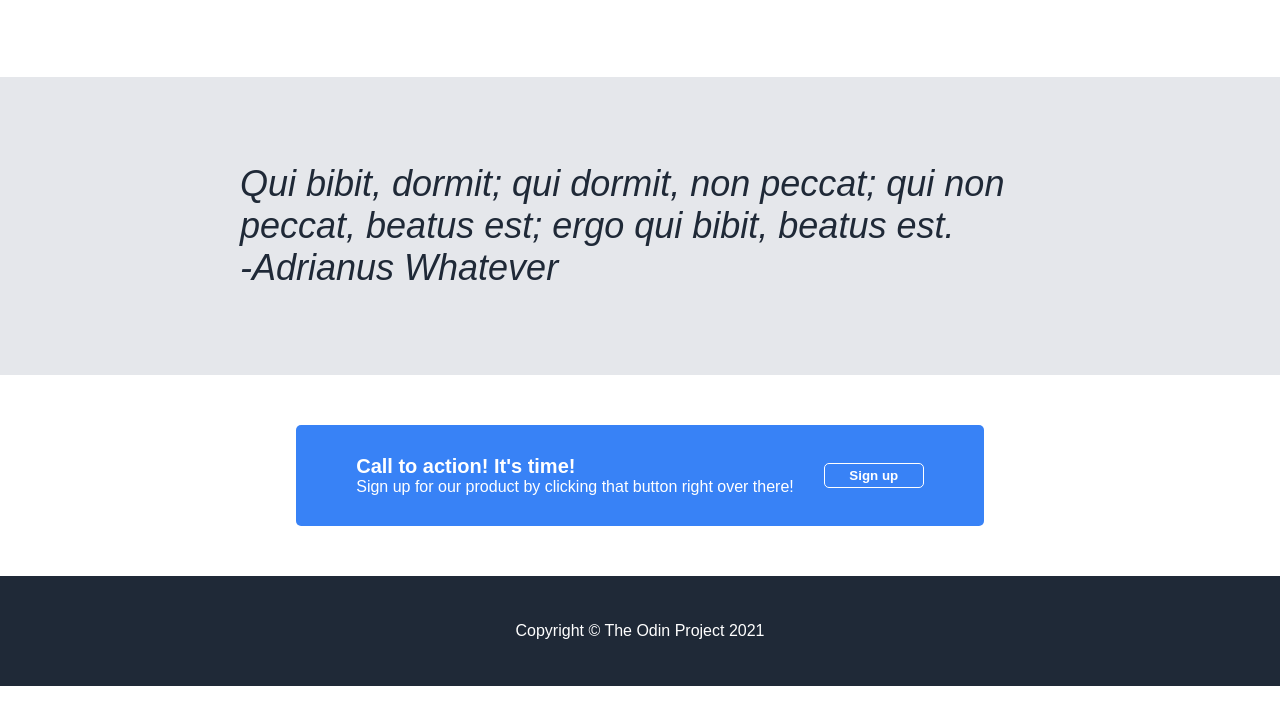
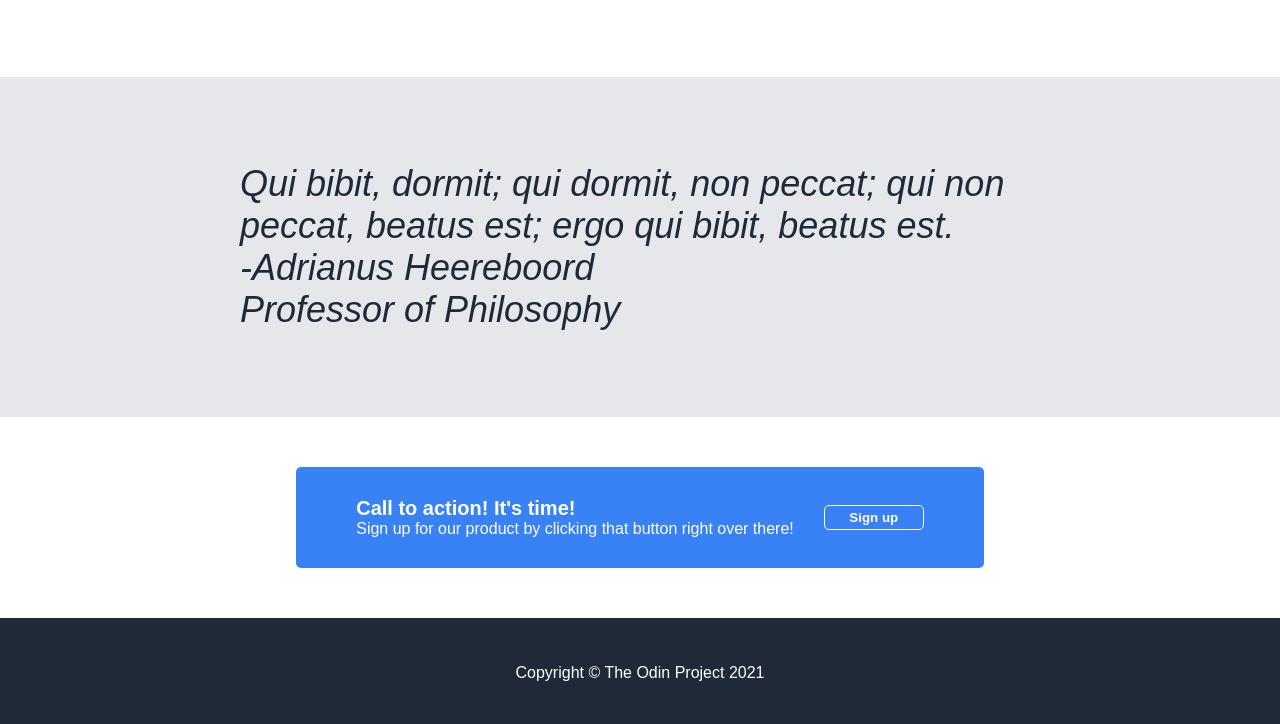
Before and after one commit to 2Toeasty/Landing-Page-Project, a plain HTML site: page index.html in a window 1280 px wide. Shown: the part 682-1406 px from the top of the page. Before the commit the page ends 1368 px from the top, so only its background shows below. Drawn offline with Linux system fonts and the light colour scheme.

Commit message:
fix author name

```diff
--- a/index.html
+++ b/index.html
@@ -59,7 +59,7 @@
     </div>
     <div class="quote-container">
         <p class="inspiring-quote">Qui bibit, dormit; qui dormit, non peccat; qui non peccat, beatus est; ergo qui
-            bibit, beatus est. <br> <span class="author-name">-Adrianus Whatever</span></p>
+            bibit, beatus est. <br> <span class="author-name">-Adrianus Heereboord <br> Professor of Philosophy</span></p>
 
     </div>
     <div class="bottom-panel">
```
